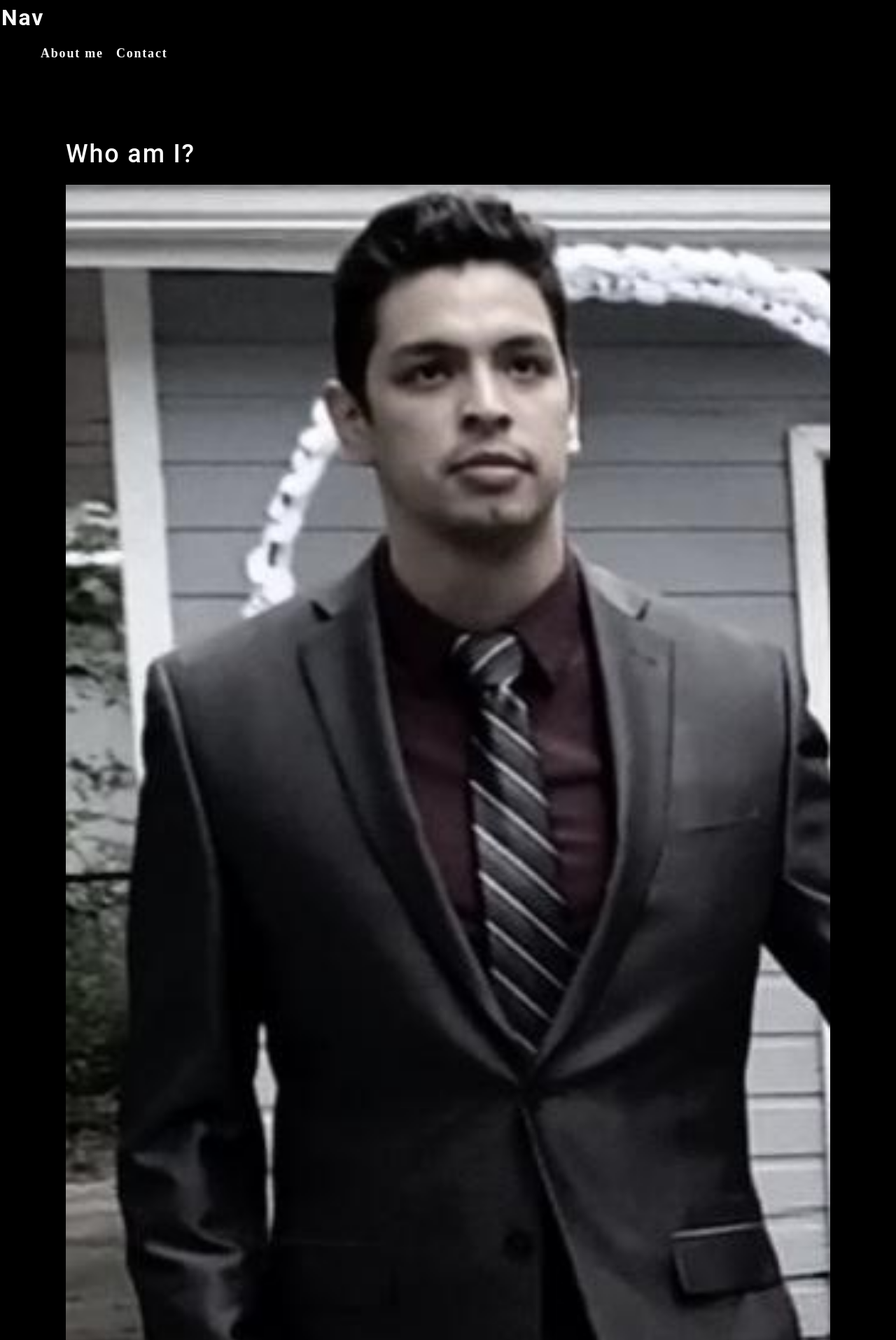
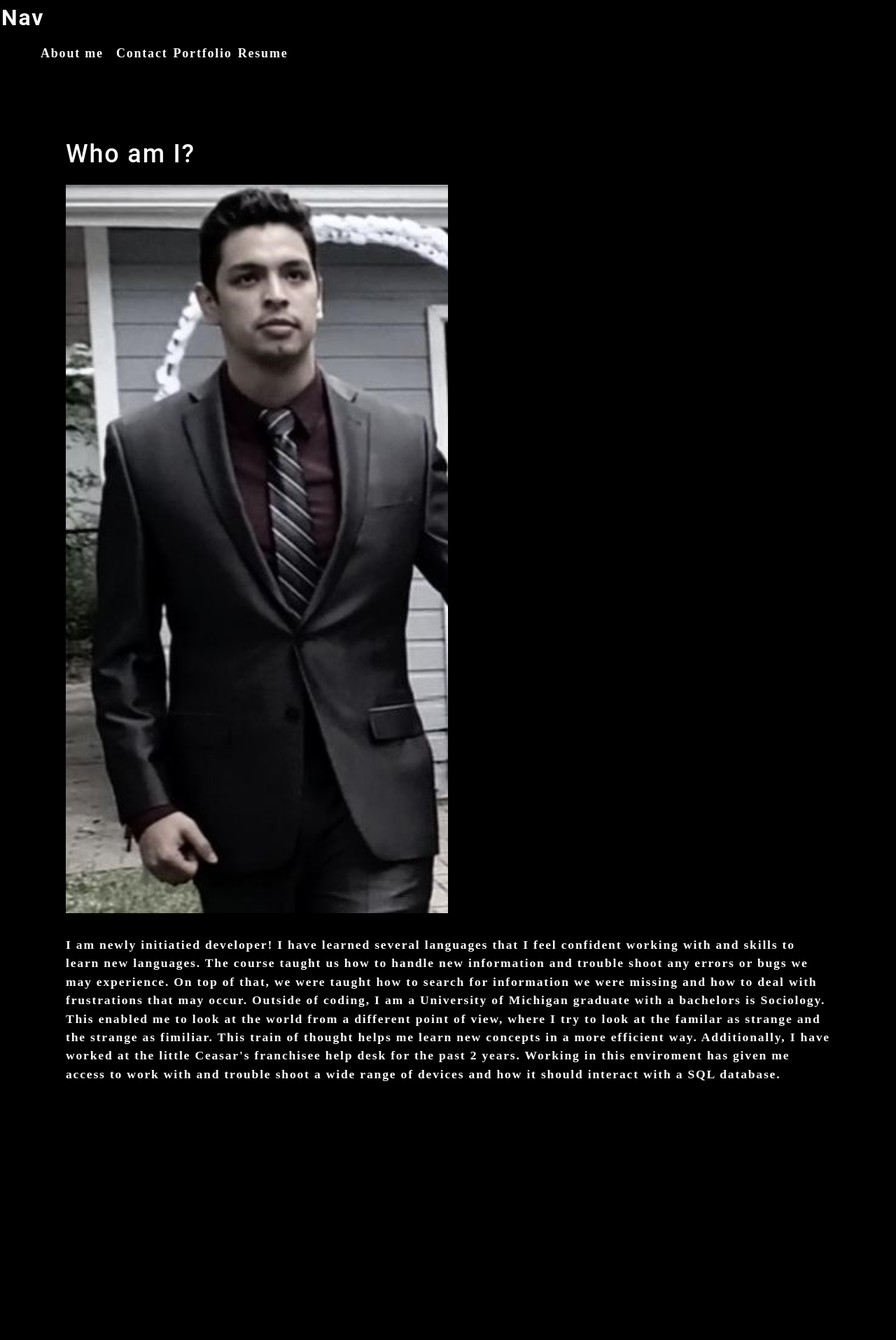
Before and after one commit to Antonio-Ram/new-portfolio, a React (Create React App) app: page / in a window 1280 px wide. Shown: the top 1915 px of the page at 70% size. After the commit the page ends 1654 px from the top, so only its background shows below. Built offline with nearby package versions, Linux system fonts and the light colour scheme.

Commit message:
late commit

```diff
--- a/src/components/About/index.js
+++ b/src/components/About/index.js
@@ -3,9 +3,19 @@ import coverImage from "../../assets/cover/cover-image.jpg";
 
 function About() {
     return(
-        <section className='my-5'>
+        <section className='my-5' >
         <h1 id="about">Who am I?</h1>
-        <img src={coverImage} className='my-2' style={{ width: "100%" }} alt="cover" />
+        <div className='flex-row'>
+         <img src={coverImage} className='my-2' style={{ width: "50%" }} alt="cover" />
+            <p className='my-2'>I am newly initiatied developer! I have learned several languages that I feel confident working with and skills to learn new languages.
+            The course taught us how to handle new information and trouble shoot any errors or bugs we may experience. On top of that, we were taught
+            how to search for information we were missing and how to deal with frustrations that may occur.
+            Outside of coding, I am a University of Michigan graduate with a bachelors is Sociology.  This enabled me to look at the world from a different point of view, where
+            I try to look at the familar as strange and the strange as fimiliar. This train of thought helps me learn new concepts in a more efficient way. Additionally, I have worked
+            at the little Ceasar's franchisee help desk for the past 2 years. Working in this enviroment has given me access to work with and trouble shoot a wide
+            range of devices and how it should interact with a SQL database.
+            </p>
+        </div>
         </section>
     );
 }
--- a/src/components/Nav/index.js
+++ b/src/components/Nav/index.js
@@ -1,6 +1,7 @@
 import React from 'react';
 
 function Nav() {
+
     return(
         <header>
             <h2>
@@ -18,6 +19,12 @@ function Nav() {
                     <li>
                         <span>Contact</span>
                     </li>
+                   <li className='mx-1'>
+                       <span>Portfolio</span>
+                   </li>
+                   <li className='mx-3'>
+                       <span>Resume</span>
+                   </li>
                 </ul>
             </nav>
         </header>
```
Also changed, not shown: src/components/Contact/index.js (added, +26 -0 lines).
